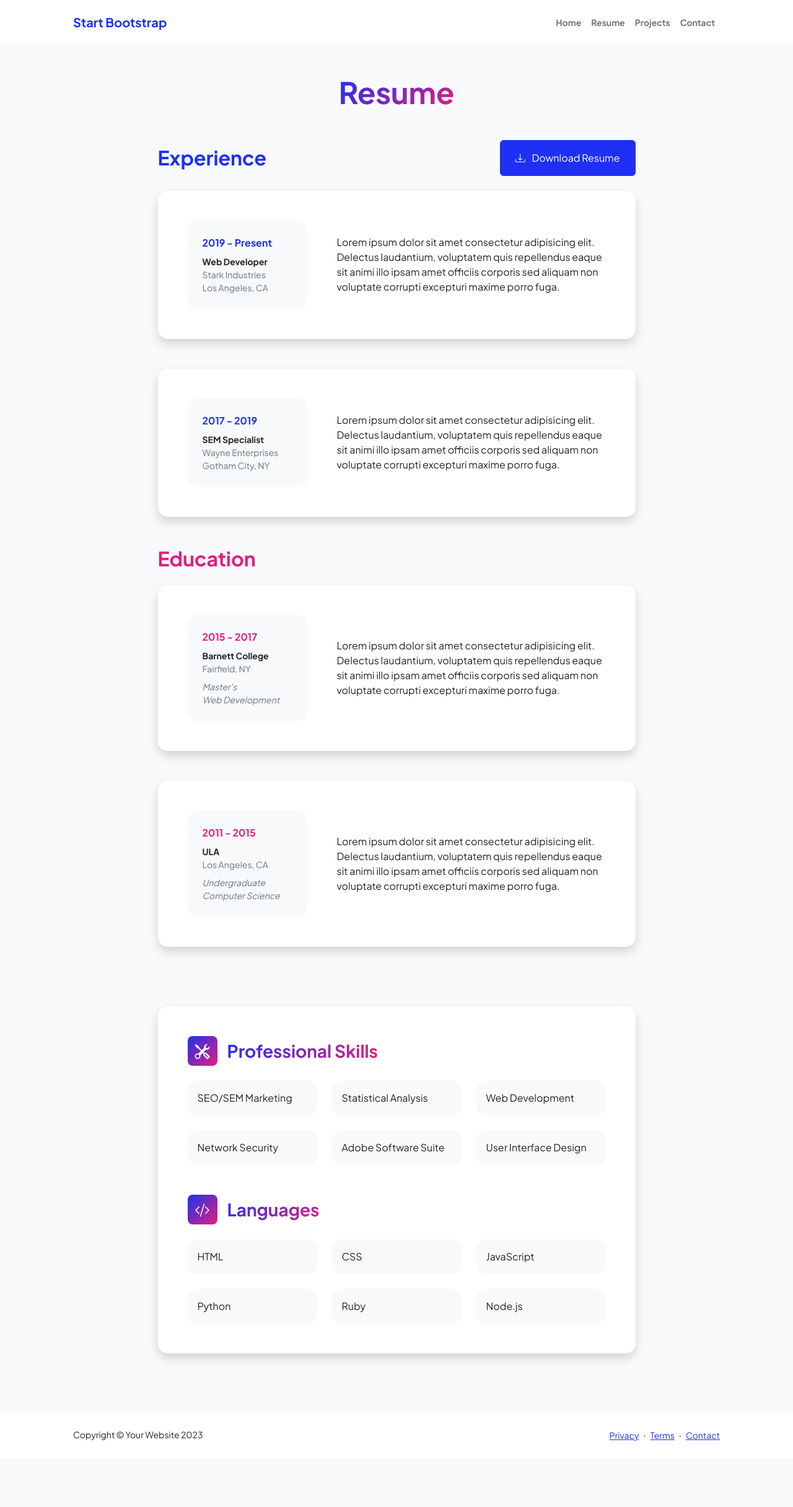
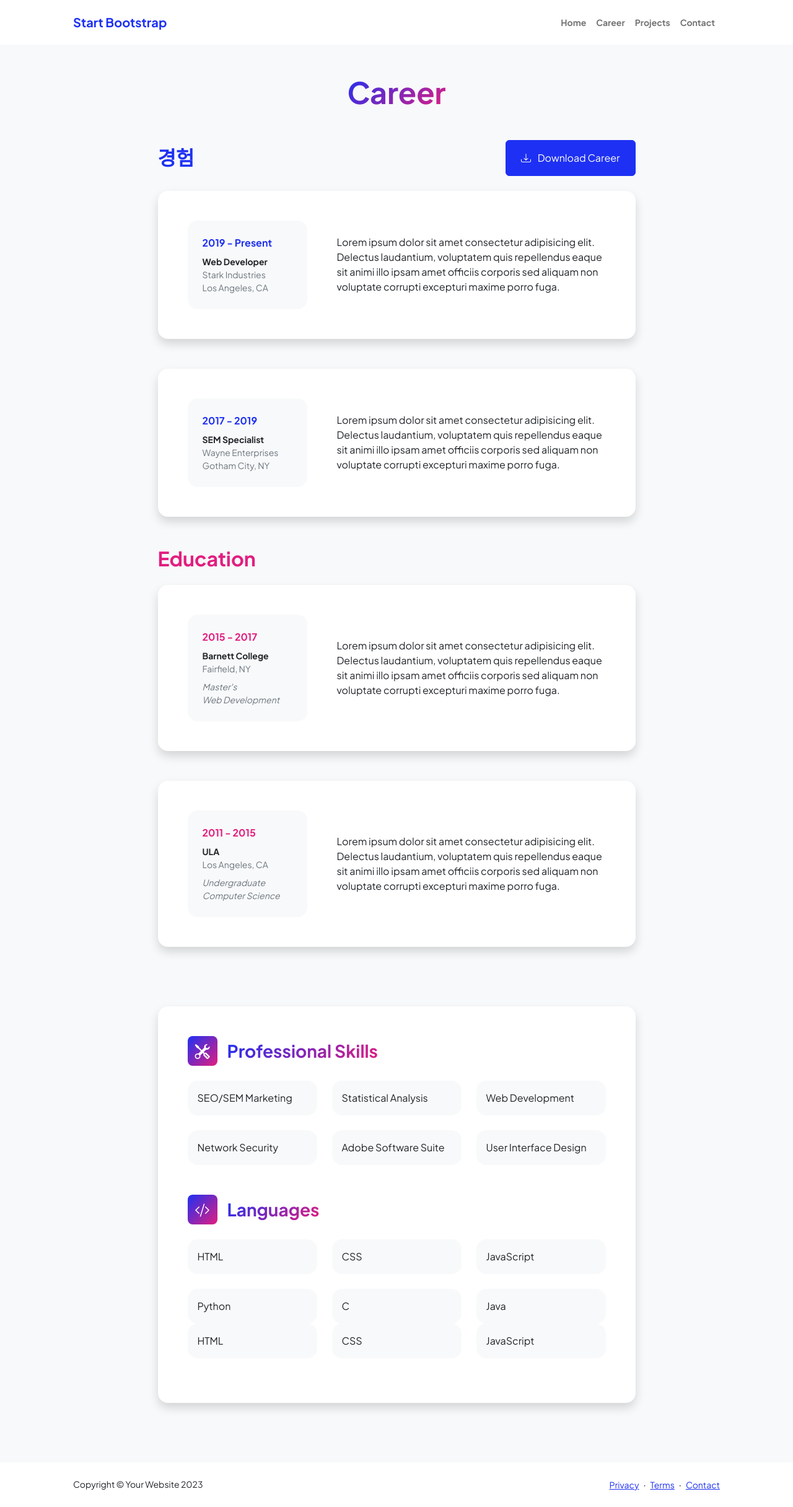
Before and after one commit to yvvlt/-, a plain HTML site: page startbootstrap-personal-gh-pages/resume.html in a window 1280 px wide. Shown: the whole page at 62% size. Before the commit the page ends 2352 px from the top, so only its background shows below. Drawn offline with nearby package versions, Linux system fonts and the light colour scheme.

Commit message:
Add files via upload

```diff
--- a/startbootstrap-personal-gh-pages/resume.html
+++ b/startbootstrap-personal-gh-pages/resume.html
@@ -27,7 +27,7 @@
                     <div class="collapse navbar-collapse" id="navbarSupportedContent">
                         <ul class="navbar-nav ms-auto mb-2 mb-lg-0 small fw-bolder">
                             <li class="nav-item"><a class="nav-link" href="index.html">Home</a></li>
-                            <li class="nav-item"><a class="nav-link" href="resume.html">Resume</a></li>
+                            <li class="nav-item"><a class="nav-link" href="resume.html">Career</a></li>
                             <li class="nav-item"><a class="nav-link" href="projects.html">Projects</a></li>
                             <li class="nav-item"><a class="nav-link" href="contact.html">Contact</a></li>
                         </ul>
@@ -37,19 +37,19 @@
             <!-- Page Content-->
             <div class="container px-5 my-5">
                 <div class="text-center mb-5">
-                    <h1 class="display-5 fw-bolder mb-0"><span class="text-gradient d-inline">Resume</span></h1>
+                    <h1 class="display-5 fw-bolder mb-0"><span class="text-gradient d-inline">Career</span></h1>
                 </div>
                 <div class="row gx-5 justify-content-center">
                     <div class="col-lg-11 col-xl-9 col-xxl-8">
                         <!-- Experience Section-->
                         <section>
                             <div class="d-flex align-items-center justify-content-between mb-4">
-                                <h2 class="text-primary fw-bolder mb-0">Experience</h2>
-                                <!-- Download resume button-->
+                                <h2 class="text-primary fw-bolder mb-0">경험</h2>
+                                <!-- Download Career button-->
                                 <!-- Note: Set the link href target to a PDF file within your project-->
                                 <a class="btn btn-primary px-4 py-3" href="#!">
                                     <div class="d-inline-block bi bi-download me-2"></div>
-                                    Download Resume
+                                    Download Career
                                 </a>
                             </div>
                             <!-- Experience Card 1-->
@@ -168,9 +168,15 @@
                                         </div>
                                         <div class="row row-cols-1 row-cols-md-3">
                                             <div class="col mb-4 mb-md-0"><div class="d-flex align-items-center bg-light rounded-4 p-3 h-100">Python</div></div>
-                                            <div class="col mb-4 mb-md-0"><div class="d-flex align-items-center bg-light rounded-4 p-3 h-100">Ruby</div></div>
-                                            <div class="col"><div class="d-flex align-items-center bg-light rounded-4 p-3 h-100">Node.js</div></div>
+                                            <div class="col mb-4 mb-md-0"><div class="d-flex align-items-center bg-light rounded-4 p-3 h-100">C</div></div>
+                                            <div class="col"><div class="d-flex align-items-center bg-light rounded-4 p-3 h-100">Java</div></div>
                                         </div>
+                                        <div class="row row-cols-1 row-cols-md-3 mb-4">
+                                            <div class="col mb-4 mb-md-0"><div class="d-flex align-items-center bg-light rounded-4 p-3 h-100">HTML</div></div>
+                                            <div class="col mb-4 mb-md-0"><div class="d-flex align-items-center bg-light rounded-4 p-3 h-100">CSS</div></div>
+                                            <div class="col"><div class="d-flex align-items-center bg-light rounded-4 p-3 h-100">JavaScript</div></div>
+                                        </div>
+
                                     </div>
                                 </div>
                             </div>
```
Also changed, not shown: startbootstrap-personal-gh-pages/index.html (+17 -18 lines), startbootstrap-personal-gh-pages/projects.html (+15 -2 lines).
